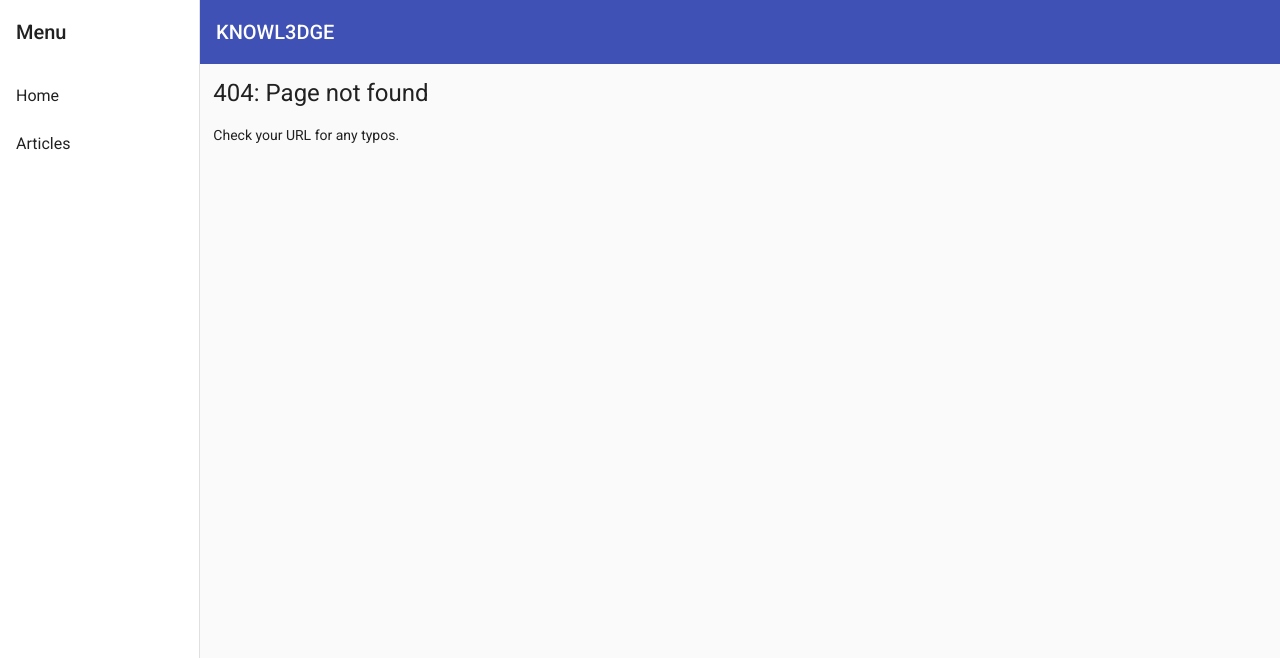
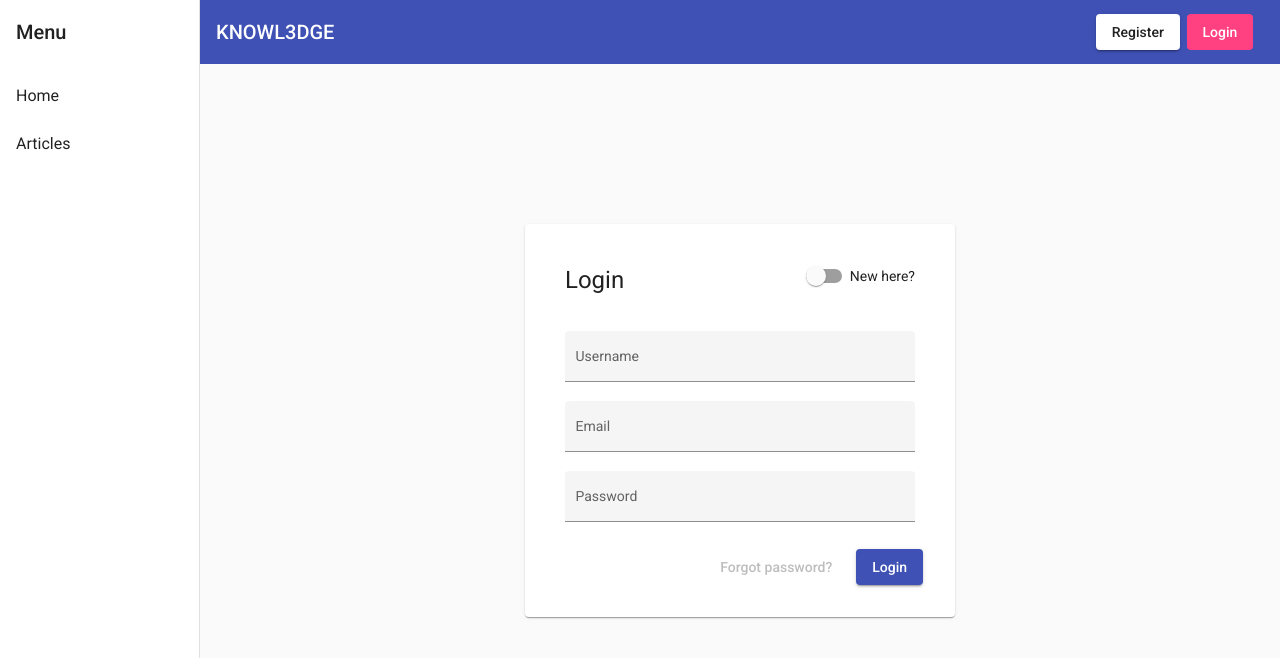
Before and after one commit to MPFGlaser/knowl3dge, an Angular app in the folder frontend/knowl3dge-webapp/: page /login in a window 1280 px wide. Before the commit this address had no page. Shown: the top 658 px of the page. Built offline with nearby package versions, Linux system fonts and the light colour scheme.

Commit message:
KNOW-98 "Login component"

```diff
--- a/frontend/knowl3dge-webapp/src/app/app-routing.module.ts
+++ b/frontend/knowl3dge-webapp/src/app/app-routing.module.ts
@@ -1,3 +1,4 @@
+import { LoginComponent } from './login/login.component';
 import { HomeComponent } from './home/home.component';
 import { NgModule } from '@angular/core';
 import { RouterModule, Routes } from '@angular/router';
@@ -16,6 +17,8 @@ const routes: Routes = [
     component: ArticleEditorComponent,
   },
   { path: 'articles/:articleId', component: ArticleDetailsComponent },
+  { path: 'login', component: LoginComponent },
+  { path: 'register', component: LoginComponent },
   { path: '**', component: PageNotFoundComponent }, // Wildcard route for a 404 page
 ];
 
--- a/frontend/knowl3dge-webapp/src/app/app.module.ts
+++ b/frontend/knowl3dge-webapp/src/app/app.module.ts
@@ -25,7 +25,9 @@ import { MatSidenavModule } from '@angular/material/sidenav';
 import { MatListModule } from '@angular/material/list';
 import { MatProgressSpinnerModule } from '@angular/material/progress-spinner';
 import { ArticleCardComponent } from './article-card/article-card.component';
+import {MatSlideToggleModule} from '@angular/material/slide-toggle';
 import { HomeComponent } from './home/home.component';
+import { LoginComponent } from './login/login.component';
 
 @NgModule({
   imports: [
@@ -47,6 +49,7 @@ import { HomeComponent } from './home/home.component';
     MatSidenavModule,
     MatListModule,
     MatProgressSpinnerModule,
+    MatSlideToggleModule,
   ],
   declarations: [
     AppComponent,
@@ -58,6 +61,7 @@ import { HomeComponent } from './home/home.component';
     NavBarComponent,
     ArticleCardComponent,
     HomeComponent,
+    LoginComponent,
   ],
   providers: [],
   bootstrap: [AppComponent],
--- /dev/null
+++ b/frontend/knowl3dge-webapp/src/app/login/login.component.html
@@ -0,0 +1,54 @@
+<form class="login-form">
+  <mat-card class="login-card">
+    <div class="login-card-header">
+      <h1 class="login-card-title" *ngIf="!register">Login</h1>
+      <h1 class="login-card-title" *ngIf="register">Register</h1>
+      <mat-slide-toggle class="register-slider" checked="{{register}}" (toggleChange)="toggleRegister()">New here?</mat-slide-toggle>
+    </div>
+
+    <div *ngIf="register">
+      <mat-form-field class="login-field" appearance="fill">
+        <mat-label>Name</mat-label>
+        <input matInput placeholder="John">
+      </mat-form-field>
+    </div>
+
+    <div>
+      <mat-form-field class="login-field" appearance="fill">
+        <mat-label>Username</mat-label>
+        <input matInput placeholder="john.doe">
+      </mat-form-field>
+    </div>
+
+    <div>
+      <mat-form-field class="login-field" appearance="fill">
+        <mat-label>Email</mat-label>
+        <input matInput placeholder="john.doe">
+      </mat-form-field>
+    </div>
+
+    <div>
+      <mat-form-field class="login-field" appearance="fill">
+        <mat-label>Password</mat-label>
+        <input matInput type="password">
+      </mat-form-field>
+    </div>
+
+    <div *ngIf="register">
+      <mat-form-field class="login-field" appearance="fill">
+        <mat-label>Confirm password</mat-label>
+        <input matInput type="password">
+      </mat-form-field>
+    </div>
+
+    <mat-card-actions align="end">
+      <div *ngIf="!register">
+        <button mat-button disabled>Forgot password?</button>
+        <button mat-raised-button color="primary">Login</button>
+      </div>
+      <div *ngIf="register">
+        <button mat-raised-button color="primary">Register</button>
+      </div>
+    </mat-card-actions>
+  </mat-card>
+</form>
--- /dev/null
+++ b/frontend/knowl3dge-webapp/src/app/login/login.component.scss
@@ -0,0 +1,25 @@
+.login-card {
+  padding: 40px;
+  max-width: 350px;
+  margin: 0 auto;
+  margin-top: 20vh;
+  overflow: hidden;
+}
+
+.login-field {
+  width: 100%;
+  margin: 0;
+}
+
+.login-card-header {
+  height: 50pt;
+  width: inherit;
+}
+
+.login-card-title {
+  float: left;
+}
+
+.register-slider {
+  float: right;
+}
--- /dev/null
+++ b/frontend/knowl3dge-webapp/src/app/login/login.component.ts
@@ -0,0 +1,23 @@
+import { Component, OnInit } from '@angular/core';
+import { Router } from '@angular/router';
+
+@Component({
+  selector: 'app-login',
+  templateUrl: './login.component.html',
+  styleUrls: ['./login.component.scss'],
+})
+export class LoginComponent implements OnInit {
+  register: boolean = false;
+
+  constructor(private router: Router) {}
+
+  ngOnInit(): void {
+    if (this.router.url === '/register') {
+      this.register = true;
+    }
+  }
+
+  toggleRegister() {
+    this.register = !this.register;
+  }
+}
--- a/frontend/knowl3dge-webapp/src/app/nav-bar/nav-bar.component.html
+++ b/frontend/knowl3dge-webapp/src/app/nav-bar/nav-bar.component.html
@@ -1,8 +1,6 @@
 <mat-sidenav-container class="sidenav-container">
-  <mat-sidenav #drawer class="sidenav" fixedInViewport
-      [attr.role]="(isHandset$ | async) ? 'dialog' : 'navigation'"
-      [mode]="(isHandset$ | async) ? 'over' : 'side'"
-      [opened]="(isHandset$ | async) === false">
+  <mat-sidenav #drawer class="sidenav" fixedInViewport [attr.role]="(isHandset$ | async) ? 'dialog' : 'navigation'"
+    [mode]="(isHandset$ | async) ? 'over' : 'side'" [opened]="(isHandset$ | async) === false">
     <mat-toolbar>Menu</mat-toolbar>
     <mat-nav-list>
       <a mat-list-item href="#">Home</a>
@@ -11,15 +9,19 @@
   </mat-sidenav>
   <mat-sidenav-content>
     <mat-toolbar color="primary">
-      <button
-        type="button"
-        aria-label="Toggle sidenav"
-        mat-icon-button
-        (click)="drawer.toggle()"
+      <button type="button" aria-label="Toggle sidenav" mat-icon-button (click)="drawer.toggle()"
         *ngIf="isHandset$ | async">
         <mat-icon aria-label="Side nav toggle icon">menu</mat-icon>
       </button>
       <span routerLink="" class="navbar-name">KNOWL3DGE</span>
+      <div class="login-button-container">
+        <button mat-raised-button color="basic" class="login-button" routerLink="/register">
+          Register
+        </button>
+        <button mat-flat-button color="accent" routerLink="/login">
+          Login
+        </button>
+      </div>
     </mat-toolbar>
     <router-outlet></router-outlet>
   </mat-sidenav-content>
--- a/frontend/knowl3dge-webapp/src/app/nav-bar/nav-bar.component.scss
+++ b/frontend/knowl3dge-webapp/src/app/nav-bar/nav-bar.component.scss
@@ -19,3 +19,14 @@
 .navbar-name {
   cursor: pointer;
 }
+
+.login-button-container {
+  float: right;
+  position: fixed;
+  right: 10pt;
+  padding: 10pt;
+}
+
+.login-button {
+  margin: 5pt;
+}
```
Also changed, not shown: 1 other file (tests, documents, lock files or other folders).
